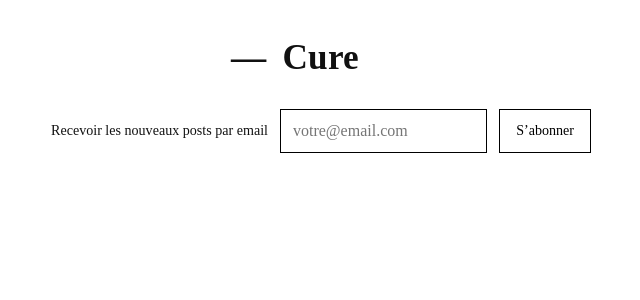
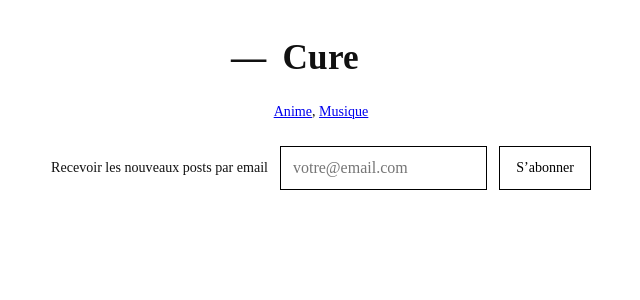
Before and after one commit to equipedenuit/cure, a Jekyll site: the page built from index_old.html, in a window 1280 px wide. Shown: the top 300 px of the page, without its empty margins (319-959 px from the left). Built offline with Jekyll 4.4.1, drawn with Linux system fonts in a browser that asks for light colours; some web fonts are replaced.

Commit message:
Update default.html

```diff
--- a/_layouts/default.html
+++ b/_layouts/default.html
@@ -234,9 +234,9 @@ blockquote footer a {
 
 {% if site.description %}<div class="subtitle">{{ site.description }}</div>{% endif %}
 
-{%- if page.url == '/' or page.permalink == '/' -%}
-  {%- include categories_list.html -%}
-{%- endif -%}
+
+{%- include categories_list.html -%}
+
 
 
 
```
